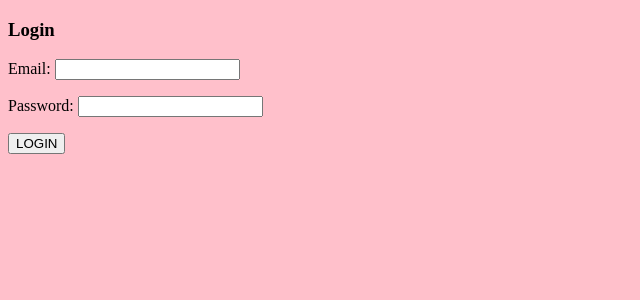
After one commit to jmirinformatica/2daw-m12-p1-s1-examples, a Flask app: page /login in a window 1280 px wide. The commit adds this page. Shown: the top 300 px of the page, without its empty margins (0-640 px from the left). Run offline with Flask 3, Linux system fonts and the light colour scheme; parts of the project's set-up code (start-up, migrations or seed data) failed here and were passed over.

Commit message:
Secure flask login

```diff
--- a/my_app/forms.py
+++ b/my_app/forms.py
@@ -1,6 +1,6 @@
 from flask_wtf import FlaskForm
-from wtforms import StringField, IntegerField, SubmitField, SelectField
-from wtforms.validators import DataRequired, NumberRange, InputRequired
+from wtforms import StringField, IntegerField, SubmitField, SelectField, PasswordField
+from wtforms.validators import DataRequired, NumberRange, InputRequired, Email
 
 class ItemForm(FlaskForm):
     nom = StringField(
@@ -17,3 +17,12 @@ class ItemForm(FlaskForm):
 # Formulari generic per esborrar i aprofitar la CSRF Protection
 class DeleteForm(FlaskForm):
     submit = SubmitField()
+
+class LoginForm(FlaskForm):
+    email = StringField(
+        validators = [Email(), DataRequired()]
+    )
+    password = PasswordField(
+        validators=[ DataRequired()]
+    )
+    submit = SubmitField()
--- /dev/null
+++ b/my_app/routes_auth.py
@@ -0,0 +1,52 @@
+from flask import Blueprint, redirect, render_template, url_for
+from flask_login import current_user, login_user, login_required, logout_user
+from . import login_manager
+from .models import User
+from .forms import LoginForm
+from . import db_manager as db
+from werkzeug.security import check_password_hash
+
+# Blueprint
+auth_bp = Blueprint(
+    "auth_bp", __name__, template_folder="templates", static_folder="static"
+)
+
+@auth_bp.route("/login", methods=["GET", "POST"])
+def login():
+    # Si ja està autenticat, sortim d'aquí
+    if current_user.is_authenticated:
+        return redirect(url_for("main_bp.init"))
+
+    form = LoginForm()
+    if form.validate_on_submit(): # si s'ha enviat el formulari via POST i és correcte
+        email = form.email.data
+        plain_text_password = form.password.data
+
+        user = load_user(email)
+        if user and check_password_hash(user.password, plain_text_password):
+            # aquí és crea la cookie
+            login_user(user)
+            return redirect(url_for("main_bp.init"))
+
+        # si arriba aquí, és que no s'ha autenticat correctament
+        return redirect(url_for("auth_bp.login"))
+
+    return render_template('login.html', form = form)
+
+@login_manager.user_loader
+def load_user(email):
+    if email is not None:
+        # select amb 1 resultat o cap
+        user_or_none = db.session.query(User).filter(User.email == email).one_or_none()
+        return user_or_none
+    return None
+
+@login_manager.unauthorized_handler
+def unauthorized():
+    return redirect(url_for("auth_bp.login"))
+
+@auth_bp.route("/logout")
+@login_required
+def logout():
+    logout_user()
+    return redirect(url_for("auth_bp.login"))
--- /dev/null
+++ b/my_app/templates/login.html
@@ -0,0 +1,23 @@
+<!DOCTYPE html>
+<html lang="ca">
+
+<head>
+	<meta charset="utf-8">
+	<meta http-equiv="X-UA-Compatible" content="IE=edge">
+	<meta name="viewport" content="width=device-width, initial-scale=1">
+	<title>My App</title>
+	<link href="/static/css/my_app.css" rel="stylesheet">
+</head>
+
+<body>
+   <h3>Login</h3>
+
+   <form action="/login" method = "POST">
+      {{ form.csrf_token }}
+      <p>{{ form.email.label }}: {{ form.email() }}</p>
+      <p>{{ form.password.label }}: {{ form.password() }}</p>
+      <p>{{ form.submit(value="LOGIN") }}</p>
+   </form>
+</body>
+
+</html>
--- a/sqlite/database.sql
+++ b/sqlite/database.sql
@@ -15,3 +15,7 @@ INSERT INTO stores(nom) VALUES ("Mercadona");
 INSERT INTO stores(nom) VALUES ("Lidl");
 INSERT INTO stores(nom) VALUES ("Aldi");
 INSERT INTO stores(nom) VALUES ("Condis");
+
+CREATE TABLE users (id INTEGER PRIMARY KEY AUTOINCREMENT, email TEXT NOT NULL UNIQUE, password TEXT NOT NULL);
+-- La contrasenya és patata
+INSERT INTO users (email, password) VALUES ('mir@mir.com', 'scrypt:32768:8:1$lwqNpblQ9OiKBfeM$4d63ebdf494cc8e363f14494bca1c5246f6689b45904431f69fbcb535b7e41bd012e9b41c850125d7f8b790cb320579a46427b69eda892517669eba0244b77b4');
```
Also changed, not shown: my_app/__init__.py (+6 -3 lines), my_app/models.py (+11 -0 lines), my_app/routes_main.py (+11 -2 lines), my_app/templates/_base.html (added, +22 -0 lines), my_app/templates/items_create.html (+3 -15 lines), my_app/templates/items_delete.html (+3 -15 lines), my_app/templates/items_list.html (+3 -15 lines), my_app/templates/items_read.html (+3 -15 lines), my_app/templates/items_update.html (+3 -15 lines), requirements.txt (+6 -2 lines), README.md, sqlite/database.db.
